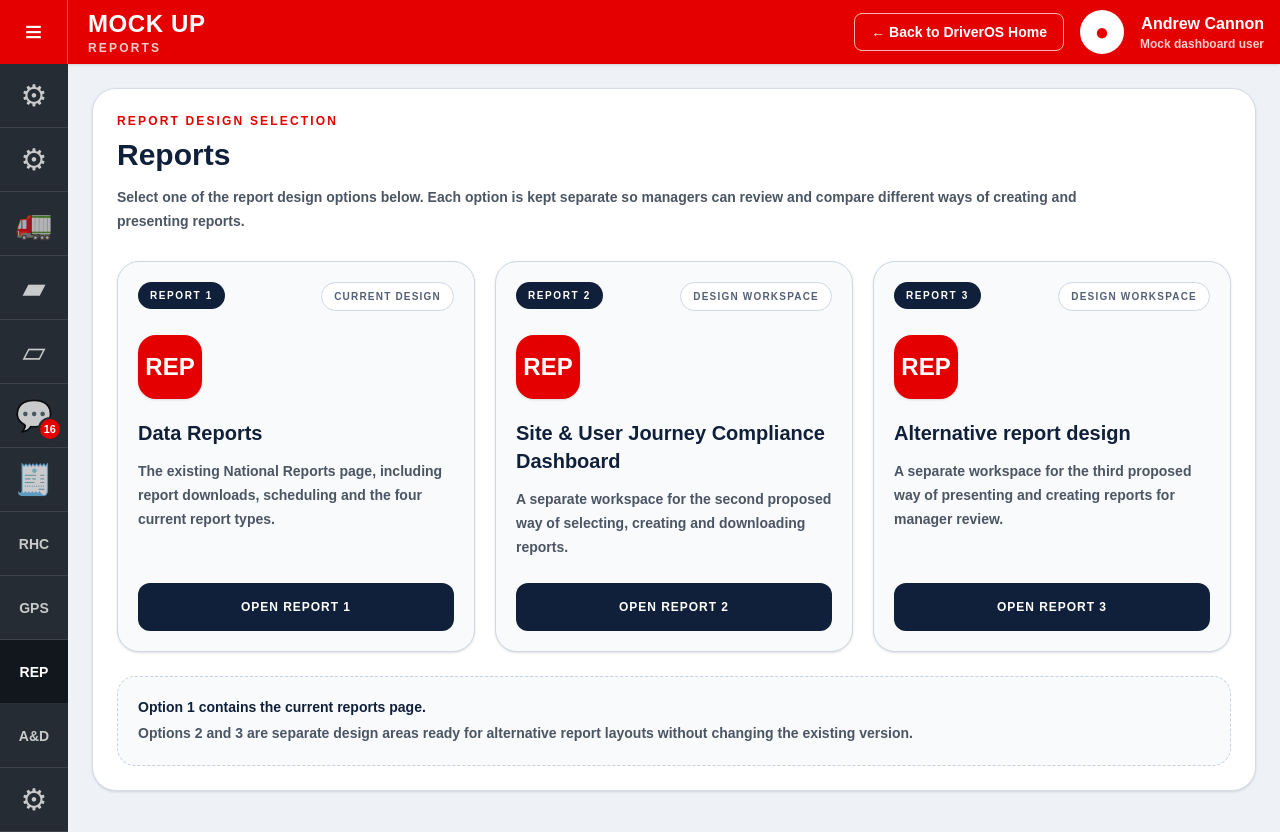
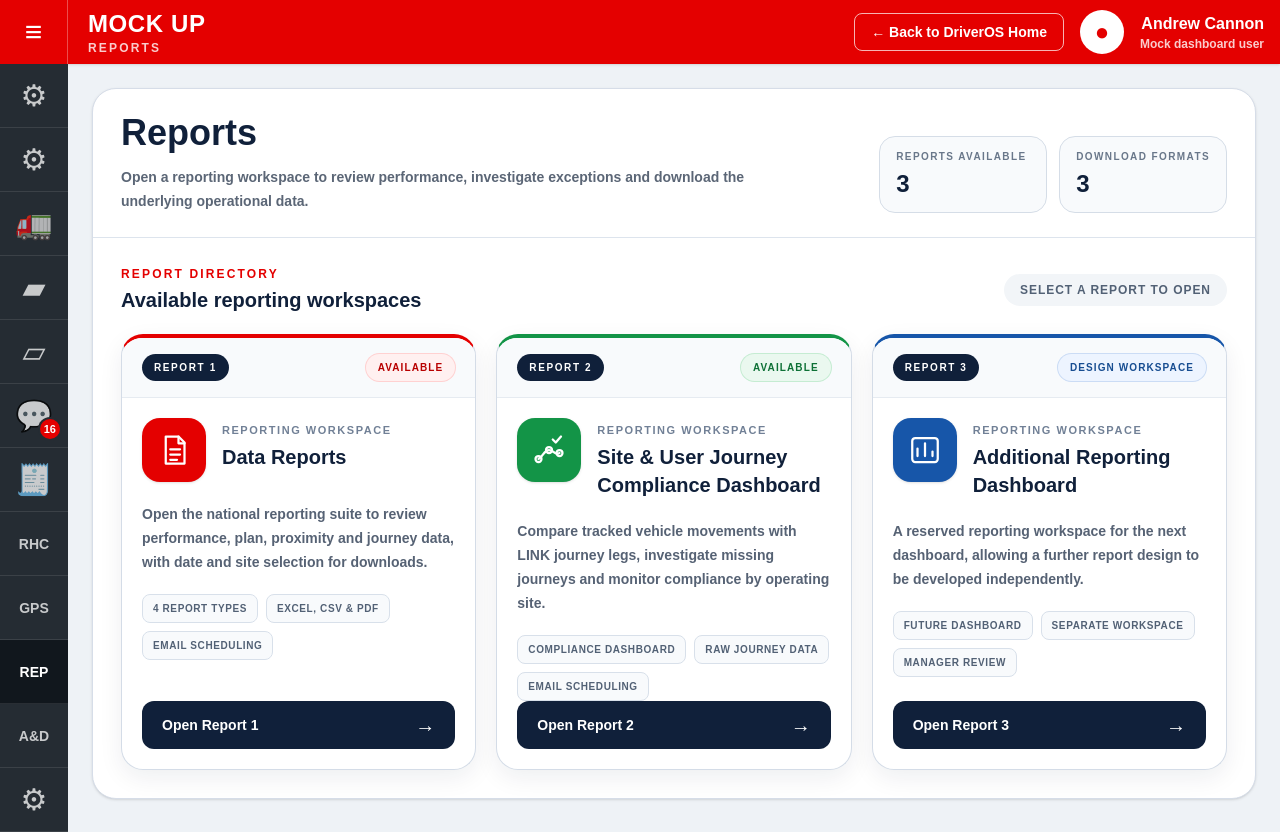
Before and after one commit to acannon76/rugby-league-supporter-web, a Next.js app: page /internal/app-ideas/link-message-mock/reports in a window 1280 px wide. Built offline with nearby package versions, Linux system fonts and the light colour scheme.

Commit message:
reports main page chnage

```diff
--- a/src/app/internal/app-ideas/link-message-mock/reports/page.tsx
+++ b/src/app/internal/app-ideas/link-message-mock/reports/page.tsx
@@ -8,6 +8,17 @@ type SidebarItem = {
   href: string;
   alertCount?: number;
   active?: boolean;
+};
+
+type ReportDirectoryItem = {
+  number: string;
+  title: string;
+  description: string;
+  href: string;
+  status: string;
+  accent: "red" | "green" | "blue";
+  icon: "reports" | "compliance" | "dashboard";
+  capabilities: readonly string[];
 };
 
 const sidebarItems: SidebarItem[] = [
@@ -25,35 +36,59 @@ const sidebarItems: SidebarItem[] = [
   { label: "System Configurations", icon: "⚙", href: "/internal/app-ideas/link-message-mock/configurations" },
 ];
 
-const reportOptions = [
+const reportOptions: readonly ReportDirectoryItem[] = [
   {
     number: "Report 1",
     title: "Data Reports",
     description:
-      "The existing National Reports page, including report downloads, scheduling and the four current report types.",
+      "Open the national reporting suite to review performance, plan, proximity and journey data, with date and site selection for downloads.",
     href: "/internal/app-ideas/link-message-mock/reports/option-1",
-    status: "Current design",
-    available: true,
+    status: "Available",
+    accent: "red",
+    icon: "reports",
+    capabilities: ["4 report types", "Excel, CSV & PDF", "Email scheduling"],
   },
   {
     number: "Report 2",
     title: "Site & User Journey Compliance Dashboard",
     description:
-      "A separate workspace for the second proposed way of selecting, creating and downloading reports.",
+      "Compare tracked vehicle movements with LINK journey legs, investigate missing journeys and monitor compliance by operating site.",
     href: "/internal/app-ideas/link-message-mock/reports/option-2",
-    status: "Design workspace",
-    available: true,
+    status: "Available",
+    accent: "green",
+    icon: "compliance",
+    capabilities: ["Compliance dashboard", "Raw journey data", "Email scheduling"],
   },
   {
     number: "Report 3",
-    title: "Alternative report design",
+    title: "Additional Reporting Dashboard",
     description:
-      "A separate workspace for the third proposed way of presenting and creating reports for manager review.",
+      "A reserved reporting workspace for the next dashboard, allowing a further report design to be developed independently.",
     href: "/internal/app-ideas/link-message-mock/reports/option-3",
     status: "Design workspace",
-    available: true,
+    accent: "blue",
+    icon: "dashboard",
+    capabilities: ["Future dashboard", "Separate workspace", "Manager review"],
   },
 ] as const;
+
+const accentStyles = {
+  red: {
+    border: "border-t-[#e40000]",
+    icon: "bg-[#e40000]",
+    badge: "bg-[#fff0f0] text-[#b80000] ring-[#ffd1d1]",
+  },
+  green: {
+    border: "border-t-[#139447]",
+    icon: "bg-[#139447]",
+    badge: "bg-[#eaf8ef] text-[#0e7136] ring-[#c5ecd2]",
+  },
+  blue: {
+    border: "border-t-[#1756a9]",
+    icon: "bg-[#1756a9]",
+    badge: "bg-[#edf4ff] text-[#174d91] ring-[#cbdcf5]",
+  },
+} as const;
 
 export default function ReportsOptionsPage() {
   return (
@@ -63,57 +98,130 @@ export default function ReportsOptionsPage() {
         <OfficeSidebar />
 
         <main className="min-w-0 flex-1 p-4 sm:p-6">
-          <section className="rounded-[24px] border border-[#d6dde8] bg-white p-5 shadow-sm sm:p-6">
-            <div className="max-w-5xl">
-              <p className="text-xs font-black uppercase tracking-[0.18em] text-[#e40000]">Report design selection</p>
-              <h1 className="mt-2 text-3xl font-black text-[#10203a]">Reports</h1>
-              <p className="mt-3 text-sm font-bold leading-6 text-[#4b5563]">
-                Select one of the report design options below. Each option is kept separate so managers can review and compare different ways of creating and presenting reports.
+          <section className="overflow-hidden rounded-[24px] border border-[#d6dde8] bg-white shadow-sm">
+            <header className="flex flex-col gap-6 border-b border-[#dde4ed] px-5 py-6 sm:px-7 lg:flex-row lg:items-end lg:justify-between">
+              <div className="max-w-3xl">
+                <h1 className="text-3xl font-black text-[#10203a] sm:text-4xl">Reports</h1>
+                <p className="mt-3 max-w-2xl text-sm font-bold leading-6 text-[#5b6676]">
+                  Open a reporting workspace to review performance, investigate exceptions and download the underlying operational data.
                 </p>
               </div>
 
-            <div className="mt-7 grid grid-cols-1 gap-5 xl:grid-cols-3">
-              {reportOptions.map((option) => (
+              <div className="grid w-full grid-cols-2 gap-3 sm:w-auto">
+                <DirectorySummary label="Reports available" value="3" />
+                <DirectorySummary label="Download formats" value="3" />
+              </div>
+            </header>
+
+            <div className="px-5 py-6 sm:px-7 sm:py-7">
+              <div className="mb-5 flex flex-wrap items-center justify-between gap-3">
+                <div>
+                  <p className="text-xs font-black uppercase tracking-[0.18em] text-[#e40000]">Report directory</p>
+                  <h2 className="mt-1 text-xl font-black text-[#10203a]">Available reporting workspaces</h2>
+                </div>
+                <p className="rounded-full bg-[#f2f5f8] px-4 py-2 text-xs font-black uppercase tracking-[0.08em] text-[#526175]">
+                  Select a report to open
+                </p>
+              </div>
+
+              <div className="grid grid-cols-1 gap-5 xl:grid-cols-3">
+                {reportOptions.map((report) => {
+                  const styles = accentStyles[report.accent];
+
+                  return (
                     <article
-                  key={option.number}
-                  className="flex min-h-[310px] flex-col rounded-[22px] border border-[#cfd8e3] bg-[#f8fafc] p-5 shadow-sm"
+                      key={report.number}
+                      className={`group flex min-h-[360px] flex-col overflow-hidden rounded-[22px] border border-[#d4dce7] border-t-4 ${styles.border} bg-white shadow-[0_8px_24px_rgba(16,32,58,0.07)] transition duration-200 hover:-translate-y-1 hover:shadow-[0_14px_32px_rgba(16,32,58,0.12)]`}
                     >
-                  <div className="flex items-start justify-between gap-3">
+                      <div className="flex items-center justify-between gap-3 border-b border-[#e6ebf1] bg-[#f8fafc] px-5 py-4">
                         <span className="rounded-full bg-[#10203a] px-3 py-1.5 text-[10px] font-black uppercase tracking-[0.16em] text-white">
-                      {option.number}
+                          {report.number}
                         </span>
-                    <span className="rounded-full border border-[#cfd8e3] bg-white px-3 py-1.5 text-[10px] font-black uppercase tracking-[0.12em] text-[#526175]">
-                      {option.status}
+                        <span className={`rounded-full px-3 py-1.5 text-[10px] font-black uppercase tracking-[0.11em] ring-1 ${styles.badge}`}>
+                          {report.status}
                         </span>
                       </div>
 
-                  <div className="mt-6 flex h-16 w-16 items-center justify-center rounded-[18px] bg-[#e40000] text-2xl font-black text-white shadow-sm">
-                    REP
+                      <div className="flex flex-1 flex-col p-5">
+                        <div className="flex items-start gap-4">
+                          <div className={`flex h-16 w-16 shrink-0 items-center justify-center rounded-[18px] text-white shadow-sm ${styles.icon}`}>
+                            <ReportIcon type={report.icon} />
+                          </div>
+                          <div className="min-w-0 pt-1">
+                            <p className="text-[11px] font-black uppercase tracking-[0.14em] text-[#718096]">Reporting workspace</p>
+                            <h3 className="mt-1 text-xl font-black leading-7 text-[#10203a]">{report.title}</h3>
+                          </div>
                         </div>
 
-                  <h2 className="mt-5 text-xl font-black text-[#10203a]">{option.title}</h2>
-                  <p className="mt-3 flex-1 text-sm font-bold leading-6 text-[#4b5563]">{option.description}</p>
+                        <p className="mt-5 text-sm font-bold leading-6 text-[#566274]">{report.description}</p>
 
-                  <Link
-                    href={option.href}
-                    className="mt-6 flex min-h-12 items-center justify-center rounded-xl bg-[#10203a] px-5 py-3 text-center text-xs font-black uppercase tracking-[0.08em] text-white no-underline transition hover:bg-[#1e3558]"
+                        <div className="mt-5 flex flex-wrap gap-2">
+                          {report.capabilities.map((capability) => (
+                            <span
+                              key={capability}
+                              className="rounded-lg border border-[#d8e0ea] bg-[#f8fafc] px-2.5 py-1.5 text-[10px] font-black uppercase tracking-[0.06em] text-[#526175]"
                             >
-                    Open {option.number}
-                  </Link>
-                </article>
+                              {capability}
+                            </span>
                           ))}
                         </div>
 
-            <div className="mt-6 rounded-[18px] border border-dashed border-[#c7d2df] bg-[#f8fafc] px-5 py-5">
-              <p className="text-sm font-black text-[#10203a]">Option 1 contains the current reports page.</p>
-              <p className="mt-1 text-sm font-bold leading-6 text-[#4b5563]">
-                Options 2 and 3 are separate design areas ready for alternative report layouts without changing the existing version.
-              </p>
+                        <Link
+                          href={report.href}
+                          className="mt-auto flex min-h-12 items-center justify-between rounded-xl bg-[#10203a] px-5 py-3 text-sm font-black text-white no-underline transition group-hover:bg-[#1e3558]"
+                        >
+                          <span>Open {report.number}</span>
+                          <span aria-hidden="true" className="text-xl leading-none">→</span>
+                        </Link>
+                      </div>
+                    </article>
+                  );
+                })}
+              </div>
             </div>
           </section>
         </main>
       </div>
     </div>
+  );
+}
+
+function DirectorySummary({ label, value }: { label: string; value: string }) {
+  return (
+    <div className="min-w-[145px] rounded-[16px] border border-[#d5dde7] bg-[#f8fafc] px-4 py-3">
+      <p className="text-[10px] font-black uppercase tracking-[0.14em] text-[#69778a]">{label}</p>
+      <p className="mt-1 text-2xl font-black text-[#10203a]">{value}</p>
+    </div>
+  );
+}
+
+function ReportIcon({ type }: { type: ReportDirectoryItem["icon"] }) {
+  if (type === "compliance") {
+    return (
+      <svg aria-hidden="true" viewBox="0 0 48 48" className="h-9 w-9 fill-none stroke-current" strokeWidth="3" strokeLinecap="round" strokeLinejoin="round">
+        <path d="M10 36c7-4 7-12 14-12s7 8 14 4" />
+        <circle cx="10" cy="36" r="4" />
+        <circle cx="24" cy="24" r="4" />
+        <circle cx="38" cy="28" r="4" />
+        <path d="m29 10 4 4 7-8" />
+      </svg>
+    );
+  }
+
+  if (type === "dashboard") {
+    return (
+      <svg aria-hidden="true" viewBox="0 0 48 48" className="h-9 w-9 fill-none stroke-current" strokeWidth="3" strokeLinecap="round" strokeLinejoin="round">
+        <rect x="7" y="8" width="34" height="32" rx="4" />
+        <path d="M14 32V22M24 32V15M34 32v-6" />
+      </svg>
+    );
+  }
+
+  return (
+    <svg aria-hidden="true" viewBox="0 0 48 48" className="h-9 w-9 fill-none stroke-current" strokeWidth="3" strokeLinecap="round" strokeLinejoin="round">
+      <path d="M13 6h17l8 8v28H13z" />
+      <path d="M30 6v9h8M19 23h13M19 30h13M19 37h9" />
+    </svg>
   );
 }
 
```
Lines whose indentation alone changed are shown as unchanged.
